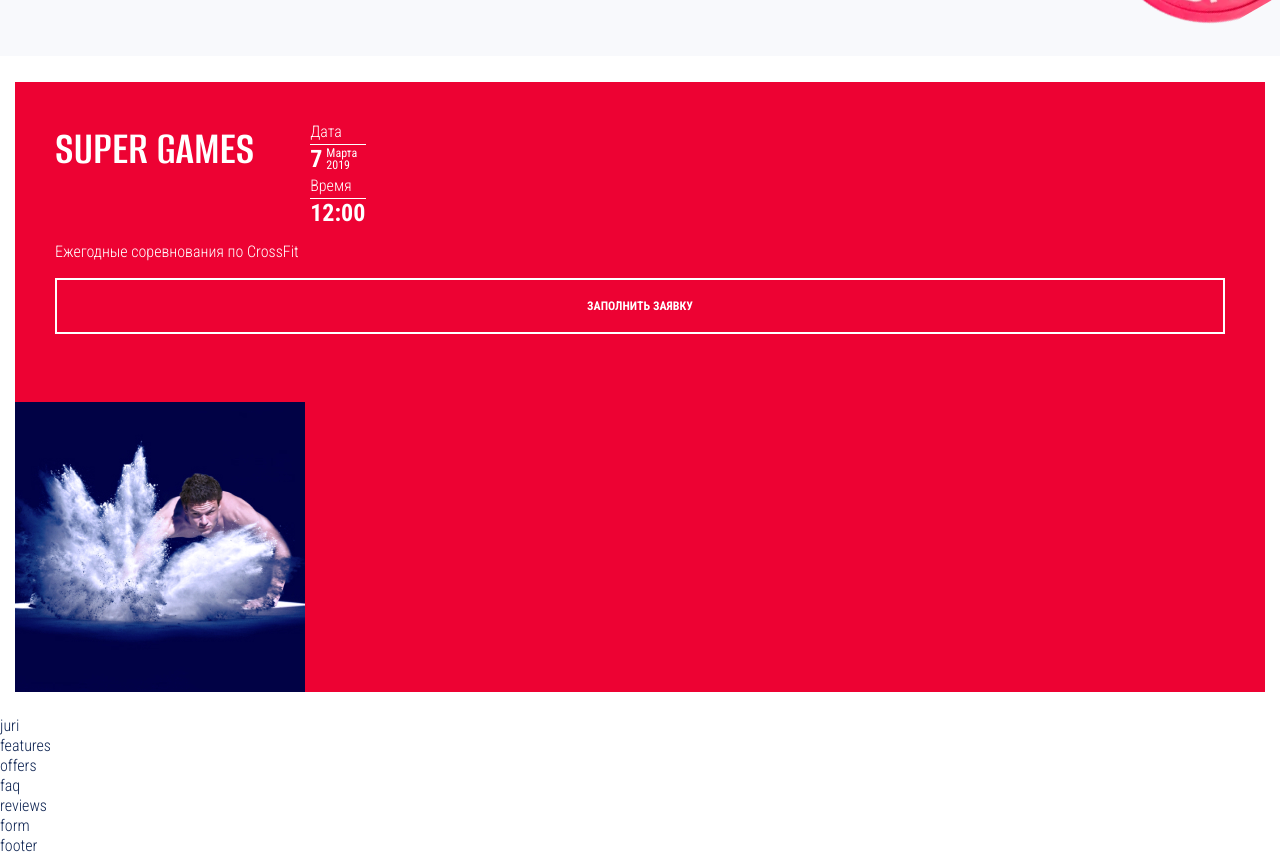
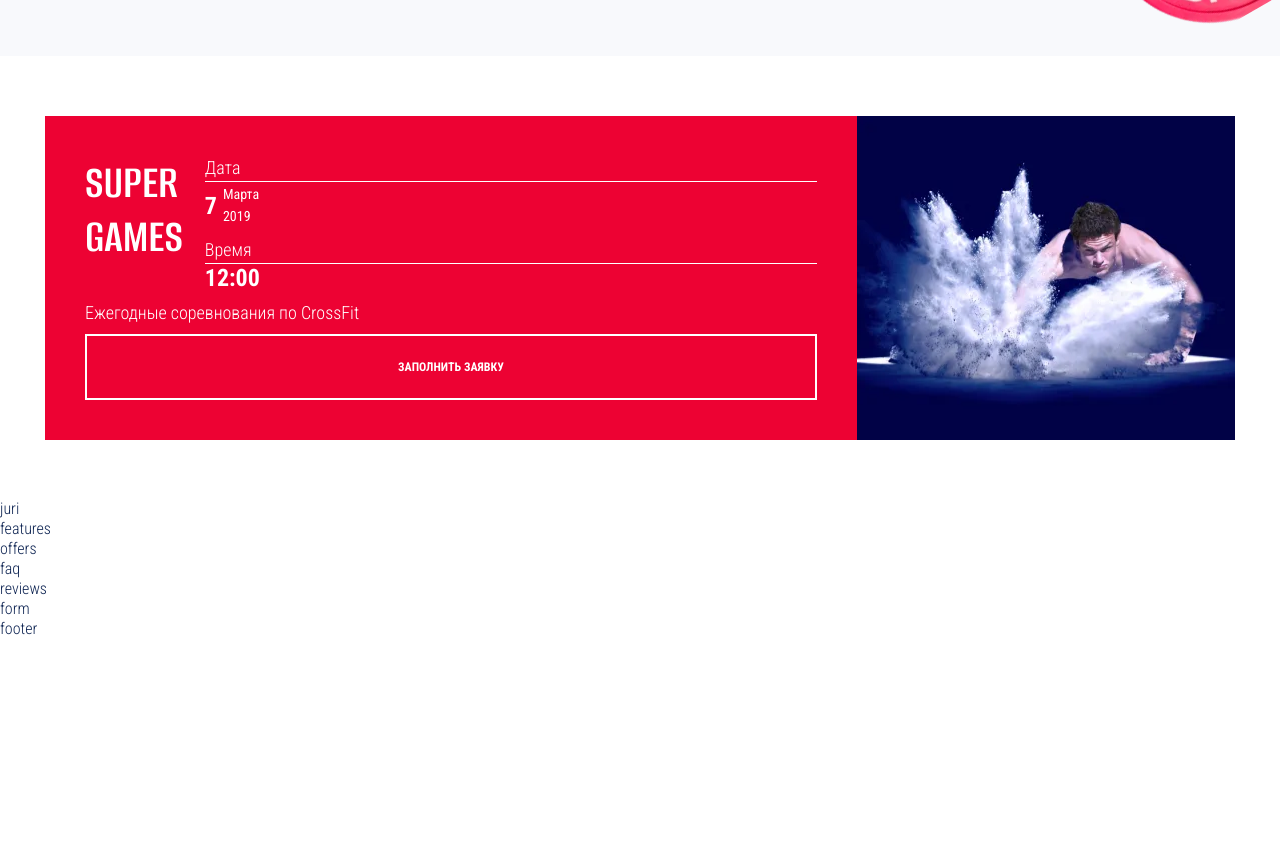
Before and after one commit to hRacc00n/fitness-center, a website built with Vite: page source/index.html in a window 1280 px wide. Shown: the part 2998-3854 px from the top of the page. After the commit the page ends 3637 px from the top, so only its background shows below. Built offline with nearby package versions, Linux system fonts and the light colour scheme.

Commit message:
Верстает планшетную и настольную версии блока games

```diff
--- a/source/sass/blocks/games.scss
+++ b/source/sass/blocks/games.scss
@@ -1,14 +1,57 @@
 .games {
-  padding: 26px 15px 24px;
+  padding: 25px 15px 24px;
+
+  @media ($tablet) {
+    padding: 60px 45px 59px;
+  }
+
+  @media ($desktop) {
+    padding: 100px 103px;
+  }
 }
 
 .games__container {
-  min-height: 610px;
   padding: 40px;
-  background-color: $play-btn;
-  background-image: url("../../img/games/games-background-mobile@1x.jpg");
+  padding-bottom: 330px;
+  background:
+    image-set(
+      url("../../img/games/games-background-mobile@1x.webp") type("image/webp") 1x,
+      url("../../img/games/games-background-mobile@2x.webp") type("image/webp") 2x,
+      url("../../img/games/games-background-mobile@1x.jpg") type("image/jpeg") 1x,
+      url("../../img/games/games-background-mobile@2x.jpg") type("image/jpeg") 2x
+    ),
+    $play-btn;
   background-repeat: no-repeat;
   background-position: bottom 0 left 0;
+
+  @media ($tablet) {
+    padding: 40px;
+    padding-right: 418px;
+    background:
+      image-set(
+        url("../../img/games/games-background-tablet@1x.webp") type("image/webp") 1x,
+        url("../../img/games/games-background-tablet@2x.webp") type("image/webp") 2x,
+        url("../../img/games/games-background-tablet@1x.jpg") type("image/jpeg") 1x,
+        url("../../img/games/games-background-tablet@2x.jpg") type("image/jpeg") 2x
+      ),
+      $play-btn;
+    background-repeat: no-repeat;
+    background-position: top right;
+  }
+
+  @media ($desktop) {
+    padding: 61px 740px 98px 80px;
+    background:
+      image-set(
+        url("../../img/games/games-background-desktop@1x.webp") type("image/webp") 1x,
+        url("../../img/games/games-background-desktop@2x.webp") type("image/webp") 2x,
+        url("../../img/games/games-background-desktop@1x.jpg") type("image/jpeg") 1x,
+        url("../../img/games/games-background-desktop@2x.jpg") type("image/jpeg") 2x
+      ),
+      $play-btn;
+    background-repeat: no-repeat;
+    background-position: top right;
+  }
 }
 
 .games__title {
@@ -19,18 +62,42 @@
   line-height: 1.12;
   color: $base-white;
   text-transform: uppercase;
+
+  @media ($tablet) {
+    width: 100px;
+  }
+
+  @media ($desktop) {
+    width: 168px;
+    font-size: 82px;
+    line-height: 1.17;
+  }
 }
 
 .games__header {
   display: flex;
   margin-bottom: 17px;
   gap: 56px;
+
+  @media ($tablet) {
+    margin-bottom: 11px;
+    gap: 22px;
+  }
+
+  @media ($desktop) {
+    margin-bottom: 30px;
+    gap: 78px;
+  }
 }
 
 .games__dates {
   width: 56px;
   margin: 0;
   padding: 0;
+
+  @media ($tablet) {
+    width: 100%;
+  }
 }
 
 .games__text-content {
@@ -42,6 +109,21 @@
 
   &:not(:last-of-type) {
     margin-bottom: 5px;
+    gap: 0 4px;
+  }
+
+  @media ($tablet) {
+    &:not(:last-of-type) {
+      margin-bottom: 10px;
+      gap: 0 6px;
+    }
+  }
+
+  @media ($desktop) {
+    &:not(:last-of-type) {
+      margin-bottom: 20px;
+      gap: 3px 6px;
+    }
   }
 }
 
@@ -53,6 +135,17 @@
   line-height: 1.25;
   color: $base-white;
   border-bottom: 1px solid $base-white;
+
+  @media ($tablet) {
+    padding-bottom: 1px;
+    font-size: 18px;
+    line-height: 1.33;
+  }
+
+  @media ($desktop) {
+    margin-bottom: 5px;
+    padding-bottom: 4px;
+  }
 }
 
 .games__day {
@@ -62,6 +155,15 @@
   line-height: 1;
   color: $base-white;
   grid-row: 1 / 3;
+
+  @media ($tablet) {
+    padding-top: 10px;
+  }
+
+  @media ($desktop) {
+    padding-top: 4px;
+    font-size: 40px;
+  }
 }
 
 .games__month,
@@ -70,6 +172,11 @@
   font-weight: 400;
   line-height: 1;
   color: $base-white;
+
+  @media ($tablet) {
+    font-size: 14px;
+    line-height: 1.57;
+  }
 }
 
 .games__time {
@@ -77,6 +184,11 @@
   font-weight: 700;
   line-height: 1;
   color: $base-white;
+
+  @media ($desktop) {
+    font-size: 40px;
+    line-height: 1;
+  }
 }
 
 .games__text {
@@ -86,4 +198,20 @@
   font-weight: 300;
   line-height: 1.25;
   color: $base-white;
+
+  @media ($tablet) {
+    margin-bottom: 9px;
+    font-size: 18px;
+    line-height: 1.33;
+  }
+
+  @media ($desktop) {
+    margin-bottom: 30px;
+  }
 }
+
+.games__button {
+  @media ($tablet) {
+    padding: 25px 20px;
+  }
+}
```
